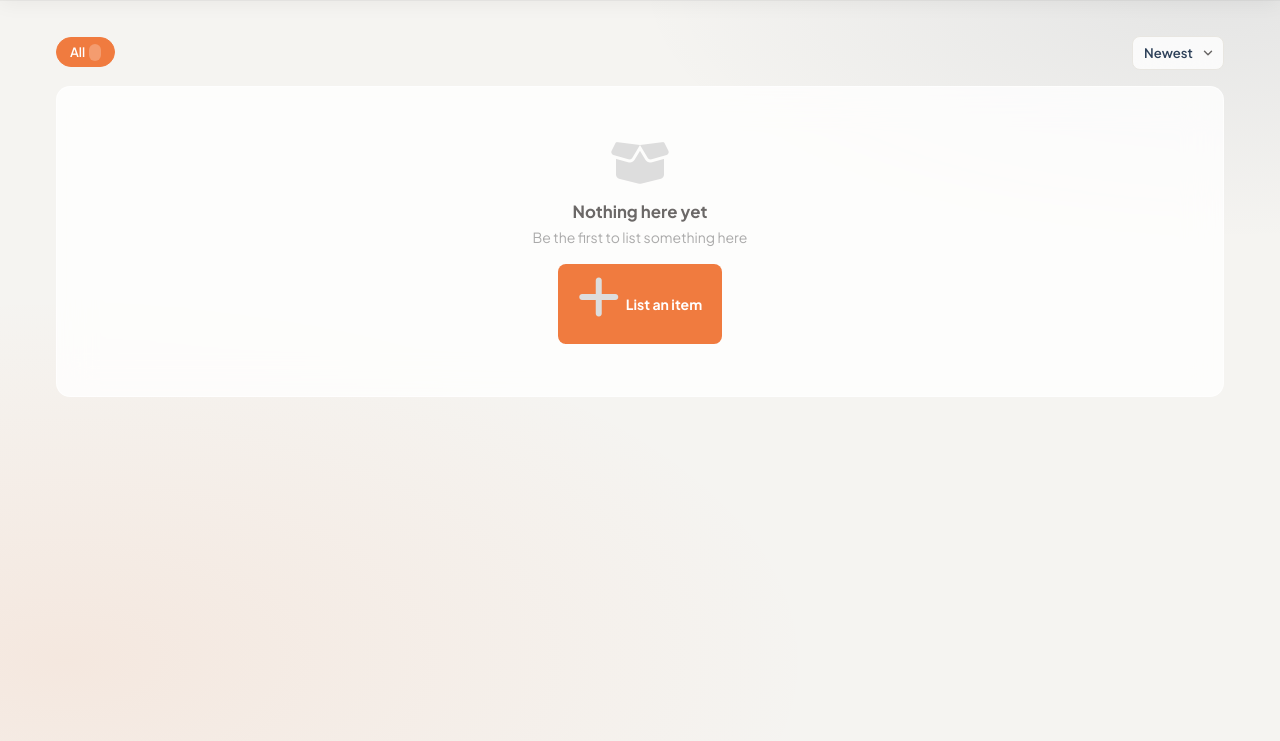
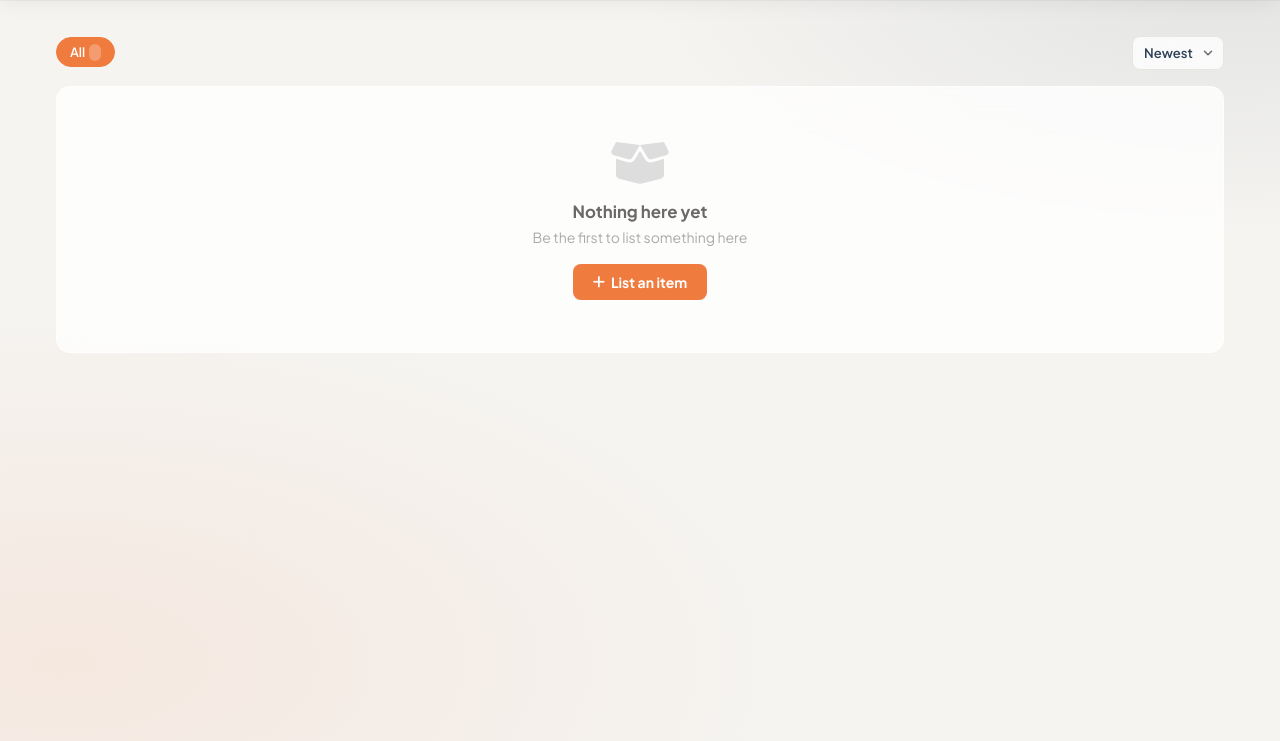
Before and after one commit to MrBottleTree/swd-store, a Django app: template core/templates/core/home.html in a window 1280 px wide. Shown: the part 59-800 px from the top of the page. Run offline with Django 5.2, Linux system fonts and the light colour scheme; the template is opened without the code that fills it, so the values that code supplies are empty.

Commit message:
changed the plus sumbol

```diff
--- a/core/templates/core/home.html
+++ b/core/templates/core/home.html
@@ -221,7 +221,7 @@
   border-radius: var(--radius);
   border: 1px solid var(--glass-border);
 }
-.no-items i { font-size: 3rem; color: #ddd; display: block; margin-bottom: 14px; }
+.no-items > i { font-size: 3rem; color: #ddd; display: block; margin-bottom: 14px; }
 .no-items h3 { font-size: 1.05rem; font-weight: 700; color: var(--muted); margin-bottom: 6px; }
 .no-items p { font-size: .875rem; color: #aaa; margin-bottom: 18px; }
 .btn-orange {
```
